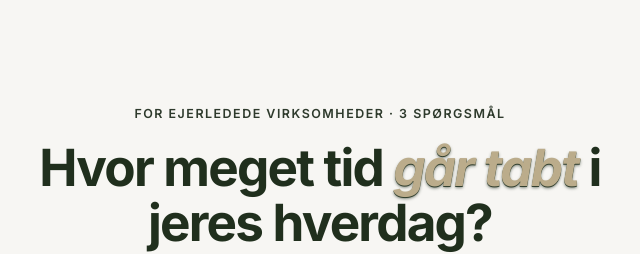
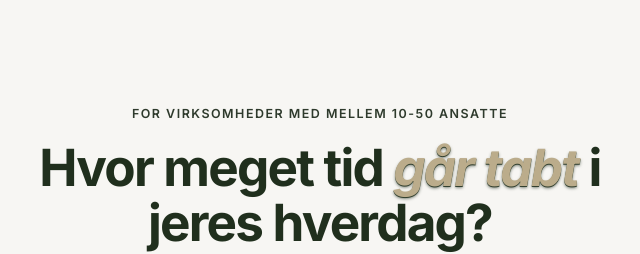
Before and after one commit to andreasskyt/skyt-beregner, a plain HTML site: page beregner/index.html in a window 1280 px wide. Shown: the top 254 px of the page, 320-960 px from the left. Drawn offline with Linux system fonts and the light colour scheme.

Commit message:
Eyebrow: For virksomheder med mellem 10-50 ansatte
Co-Authored-By: Claude Opus 5.5 <noreply@anthropic.com>

```diff
--- a/beregner/index.html
+++ b/beregner/index.html
@@ -253,7 +253,7 @@ fbq('track', 'PageView');
 <main>
   <div class="col">
     <div class="intro" id="intro">
-      <span class="kicker">For ejerledede virksomheder · 3 spørgsmål</span>
+      <span class="kicker">For virksomheder med mellem 10-50 ansatte</span>
       <h1>Hvor meget tid <span class="em" style="white-space:nowrap">går tabt</span> i jeres hverdag?</h1>
       <p class="lead">Se hvor mange timer jeres team får tilbage, når alle bruger AI på deres egne opgaver.</p>
     </div>
```
